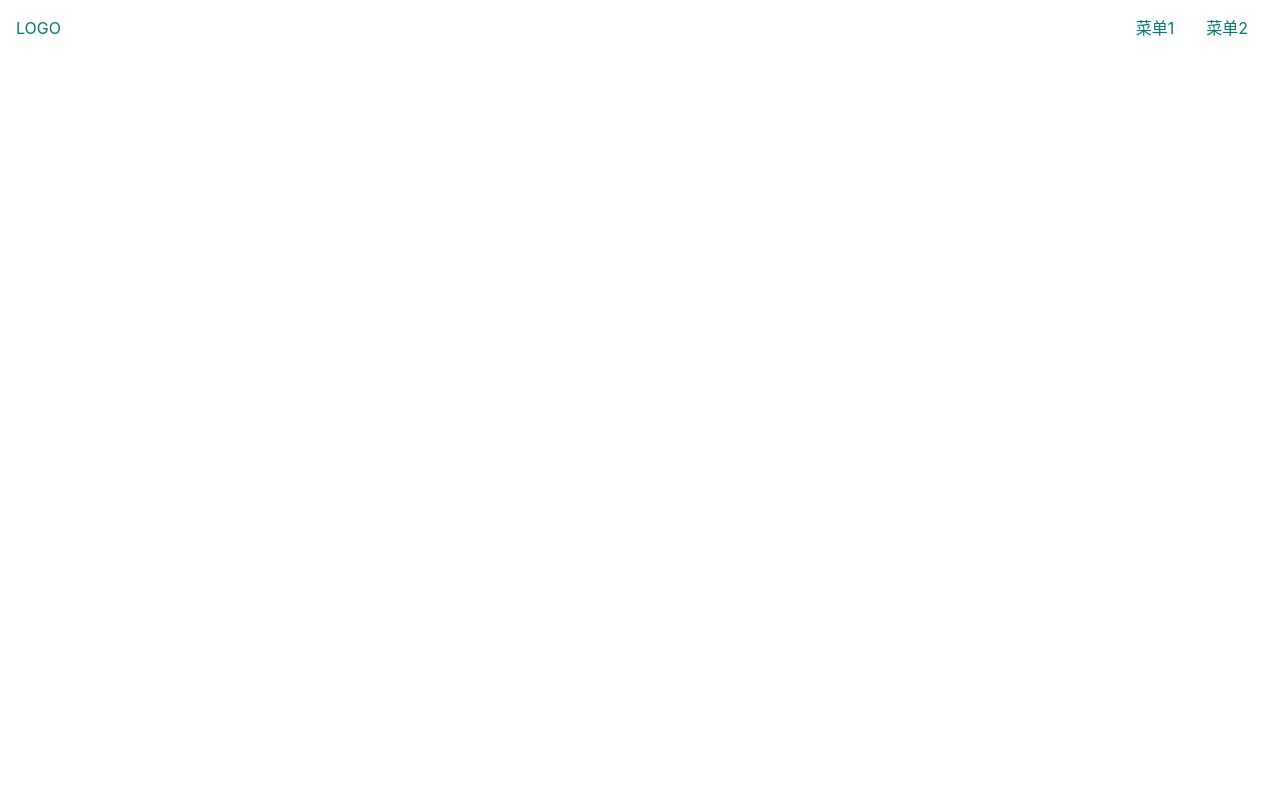
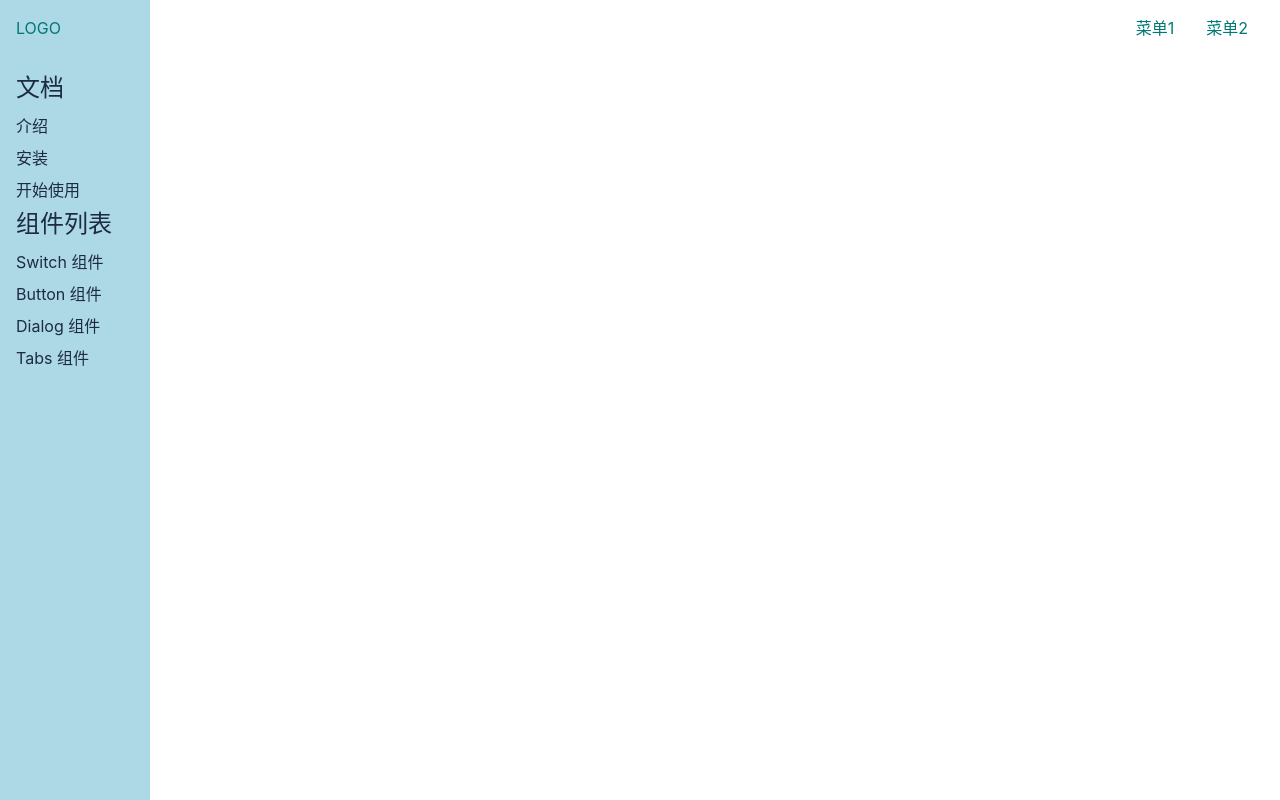
Before and after one commit to cqhaisenbao/guoguo-ui, a Vue app: page /#/doc in a window 1280 px wide. Built offline with nearby package versions, Linux system fonts and the light colour scheme.

Commit message:
初始化Doc页面html和css

```diff
--- a/src/views/Doc.vue
+++ b/src/views/Doc.vue
@@ -1,6 +1,40 @@
 <template>
-    <div>
-        <Topnav/>
+    <div class="layout">
+        <Topnav toggleMenuButtonVisible class="nav" />
+        <div class="content">
+            <aside>
+                <h2>文档</h2>
+                <ol>
+                    <li>
+                        <router-link to="/doc/intro">介绍</router-link>
+                    </li>
+                    <li>
+                        <router-link to="/doc/install">安装</router-link>
+                    </li>
+                    <li>
+                        <router-link to="/doc/get-started">开始使用</router-link>
+                    </li>
+                </ol>
+                <h2>组件列表</h2>
+                <ol>
+                    <li>
+                        <router-link to="/doc/switch">Switch 组件</router-link>
+                    </li>
+                    <li>
+                        <router-link to="/doc/button">Button 组件</router-link>
+                    </li>
+                    <li>
+                        <router-link to="/doc/dialog">Dialog 组件</router-link>
+                    </li>
+                    <li>
+                        <router-link to="/doc/tabs">Tabs 组件</router-link>
+                    </li>
+                </ol>
+            </aside>
+            <main>
+                <router-view />
+            </main>
+        </div>
     </div>
 </template>
 
```
